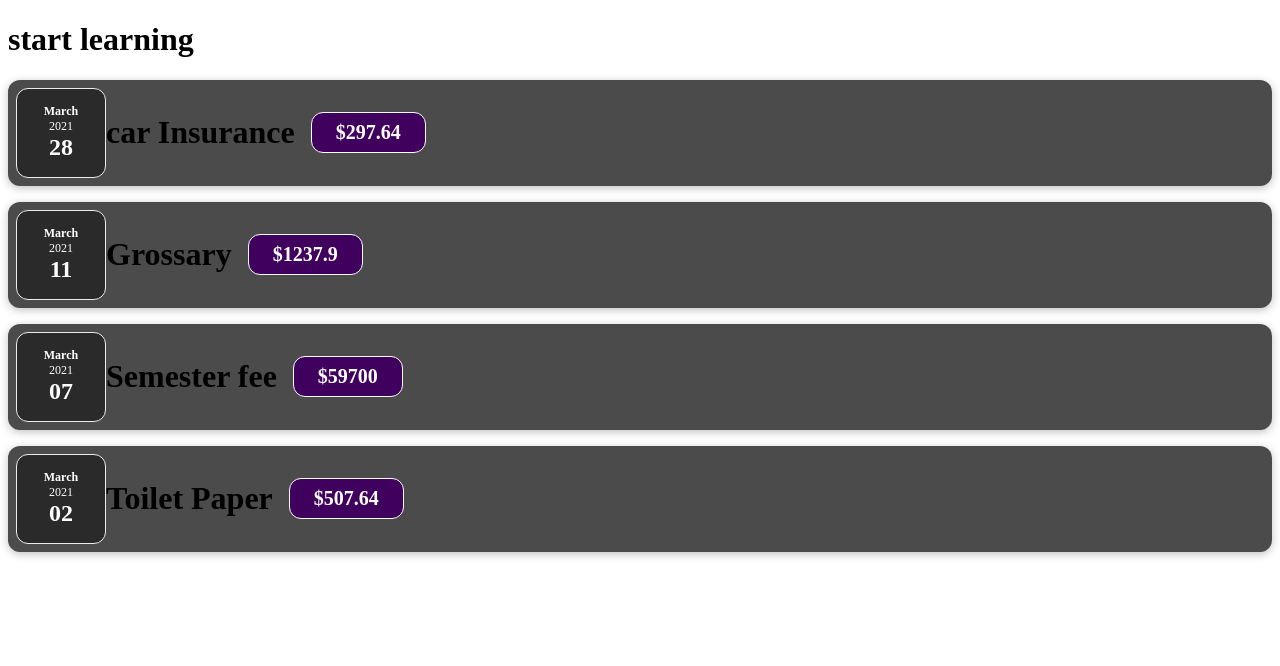
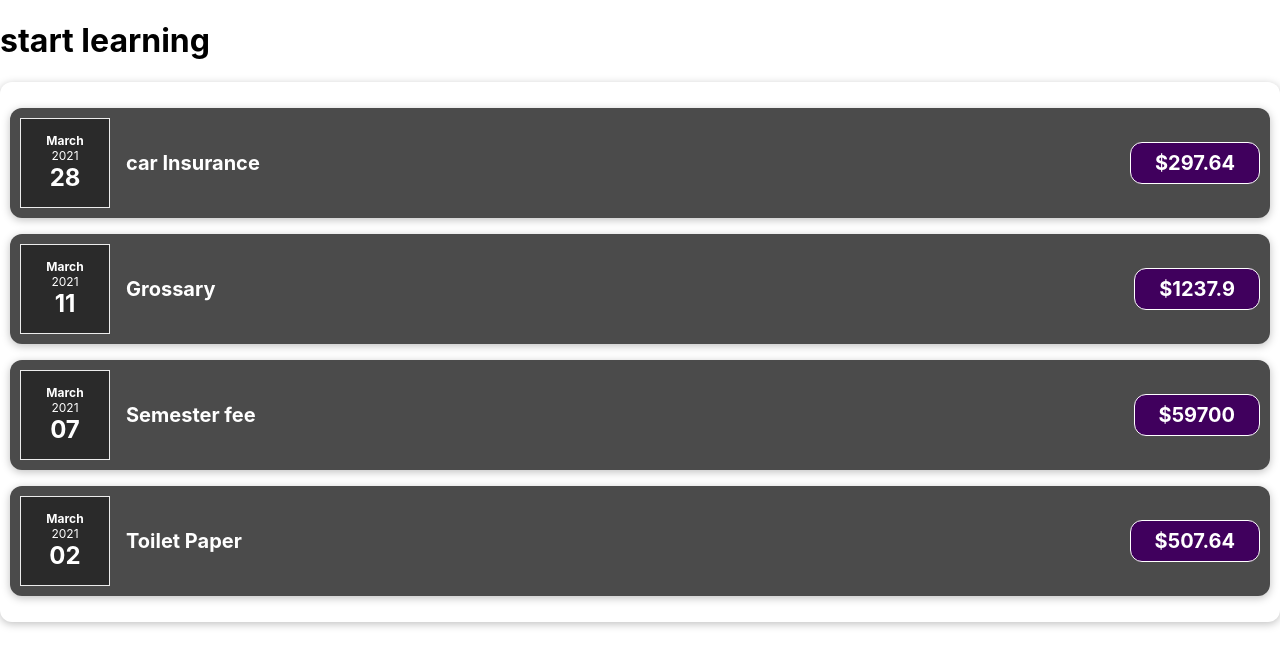
Before and after one commit to sushmita24680/ExepenseChart-app, a React (Create React App) app: page / in a window 1280 px wide. Shown: the top 666 px of the page. Built offline with nearby package versions, Linux system fonts and the light colour scheme.

Commit message:
Added wrapper card to reduce css property learned props children , tag

```diff
--- a/src/App.js
+++ b/src/App.js
@@ -1,8 +1,9 @@
 /** @format */
 
 // import logo from './logo.svg';
-// import './App.css';
-import ExpensesItem from './components/ExpensesItem';
+import './index.css';
+
+import Expenses from './components/Expenses';
 function App() {
   const expense = [
     {
@@ -39,26 +40,7 @@ function App() {
   return (
     <div className='App'>
       <h1>start learning</h1>
-      <ExpensesItem
-        date={expense[0].date}
-        title={expense[0].title}
-        amount={expense[0].amount}
-      ></ExpensesItem>
-      <ExpensesItem
-        date={expense[1].date}
-        title={expense[1].title}
-        amount={expense[1].amount}
-      ></ExpensesItem>
-      <ExpensesItem
-        date={expense[2].date}
-        title={expense[2].title}
-        amount={expense[2].amount}
-      ></ExpensesItem>
-      <ExpensesItem
-        date={expense[3].date}
-        title={expense[3].title}
-        amount={expense[3].amount}
-      ></ExpensesItem>
+    <Expenses item={expense} />
     </div>
   );
 }
--- /dev/null
+++ b/src/components/Card.css
@@ -0,0 +1,6 @@
+.Card{
+    box-shadow: 0 2px 8px rgba(0, 0, 0, 0.25);
+
+    border-radius: 12px;
+    padding: 10px;
+}
--- /dev/null
+++ b/src/components/Card.js
@@ -0,0 +1,9 @@
+/** @format */
+
+import './Card.css';
+function Card(props) {
+  const classes = 'Card ' + props.className;
+  return <div className={classes}>{props.children}</div>;
+}
+
+export default Card;
--- a/src/components/ExpenseDate.css
+++ b/src/components/ExpenseDate.css
@@ -6,7 +6,6 @@
     border: 1px solid #ececec;
     background-color: #2a2a2a;
     color: white;
-    border-radius: 12px;
     align-items: center;
     justify-content: center;
 }
--- /dev/null
+++ b/src/components/Expenses.css
@@ -0,0 +1,3 @@
+.expenses {
+    background-color: rgba(0, 0, 0, 0.897);
+}
--- /dev/null
+++ b/src/components/Expenses.js
@@ -0,0 +1,34 @@
+import ExpensesItem from "./ExpensesItem";
+import Card from "./Card";
+
+const Expenses = (props) =>{
+    return (
+        <Card className="expenses">
+            <ExpensesItem
+                date={props.item[0].date}
+                title={props.item[0].title}
+                amount={props.item[0].amount}
+            ></ExpensesItem>
+            <ExpensesItem
+                date={props.item[1].date}
+                title={props.item[1].title}
+                amount={props.item[1].amount}
+            ></ExpensesItem>
+            <ExpensesItem
+                date={props.item[2].date}
+                title={props.item[2].title}
+                amount={props.item[2].amount}
+            ></ExpensesItem>
+            <ExpensesItem
+                date={props.item[3].date}
+                title={props.item[3].title}
+                amount={props.item[3].amount}
+            ></ExpensesItem>
+        </Card>
+
+
+    );
+
+}
+
+export default Expenses;
--- a/src/components/ExpensesItem.css
+++ b/src/components/ExpensesItem.css
@@ -2,11 +2,11 @@
     display: flex;
     justify-content: space-between;
     align-items: center;
-    box-shadow: 0 2px 8px rgba(0, 0, 0, 0.25);
     padding: 0.5rem;
     margin: 1rem 0;
-    border-radius: 12px;
     background-color: #4b4b4b;
+
+
 }
 
 .expense-item__description {
--- a/src/components/ExpensesItem.js
+++ b/src/components/ExpensesItem.js
@@ -1,7 +1,7 @@
 /** @format */
 import ExpenseDate from './ExpenseDate';
 import './ExpensesItem.css';
-
+import Card from    './Card';
 
 function ExpensesItem(props) {
     const expenseDate = props.date;
@@ -9,13 +9,13 @@ function ExpensesItem(props) {
     const expensePrice = props.amount;
 
     return (
-        <div className='expense-item'>
+        <Card className='expense-item'>
             <ExpenseDate date={expenseDate} />
             <div className='expense-item__description'>
-                <h1>{expenseTitle}</h1>
+                <h2>{expenseTitle}</h2>
                 <div className='expense-item__price'>${expensePrice}</div>
             </div>
-        </div>
+        </Card>
     );
 }
 
```
Also changed, not shown: src/index.css (line endings or trailing spaces).
